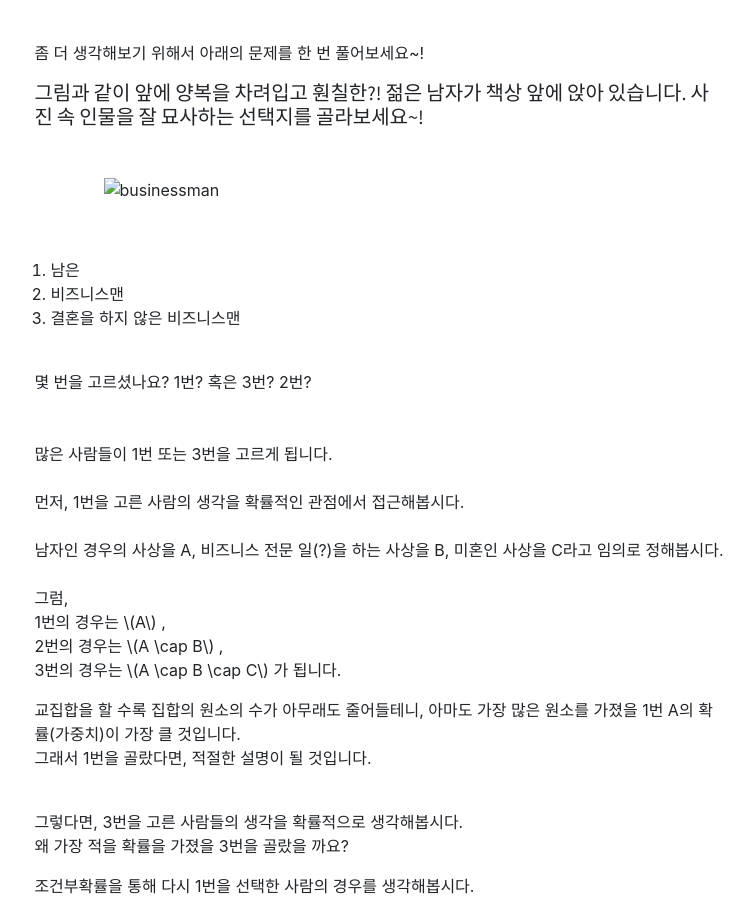
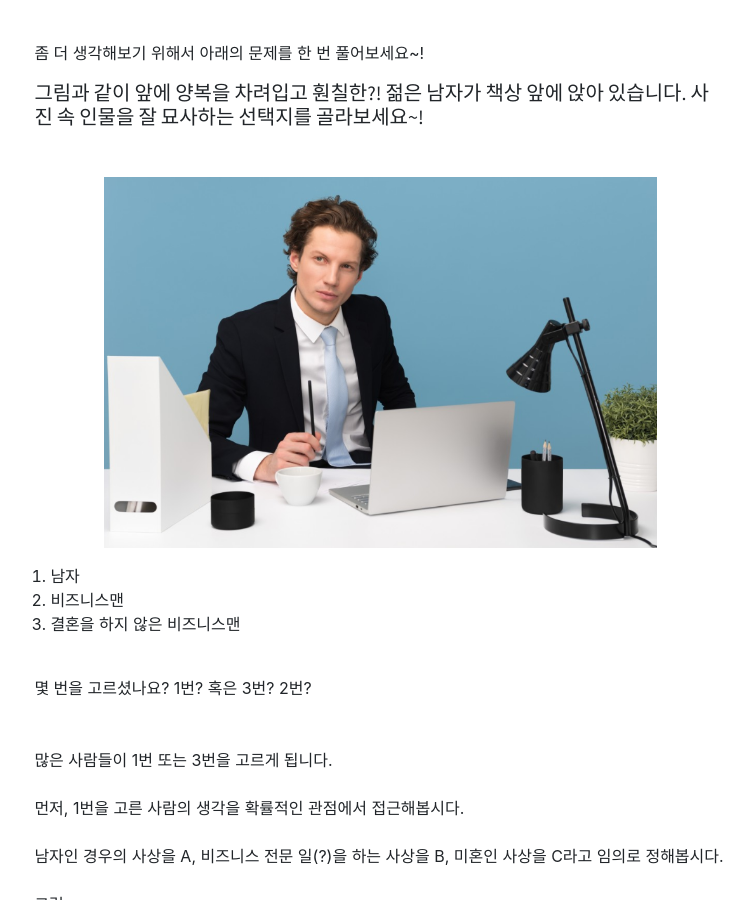
Before and after one commit to Cornelii/Cornelii.github.io, a Jekyll site: the page built from my_collections/_statistics/2020-02-29-베이즈 정리.md, in a window 1280 px wide and 900 px high, scrolled down 1896 px. Shown: the whole window, without its empty margins (260-1014 px from the left). Built offline with Jekyll 4.4.1, drawn with Linux system fonts in a browser that asks for light colours.

Commit message:
1_3_1 pic correction

```diff
--- a/my_collections/_statistics/2020-02-29-베이즈 정리.md
+++ b/my_collections/_statistics/2020-02-29-베이즈 정리.md
@@ -125,10 +125,9 @@ $$ P(B|A) $$
 ##### 그림과 같이 앞에 양복을 차려입고 훤칠한?! 젊은 남자가 책상 앞에 앉아 있습니다. 사진 속 인물을 잘 묘사하는 선택지를 골라보세요~!
 <br/>
 
-<img src="assets/img/statistics/01/1_3_1.png" alt="businessman" width="300rem"/>
-
+<img src="/assets/img/statistics/01/1_3_1.png" alt="businessman" width="700"/>
 <br/>
-1. 남은
+1. 남자
 2. 비즈니스맨
 3. 결혼을 하지 않은 비즈니스맨
 
```
Also changed, not shown: assets/img/statistics/01/1_3_1.png (renamed from assets/img/statistics/01/1_3_1.PNG).
